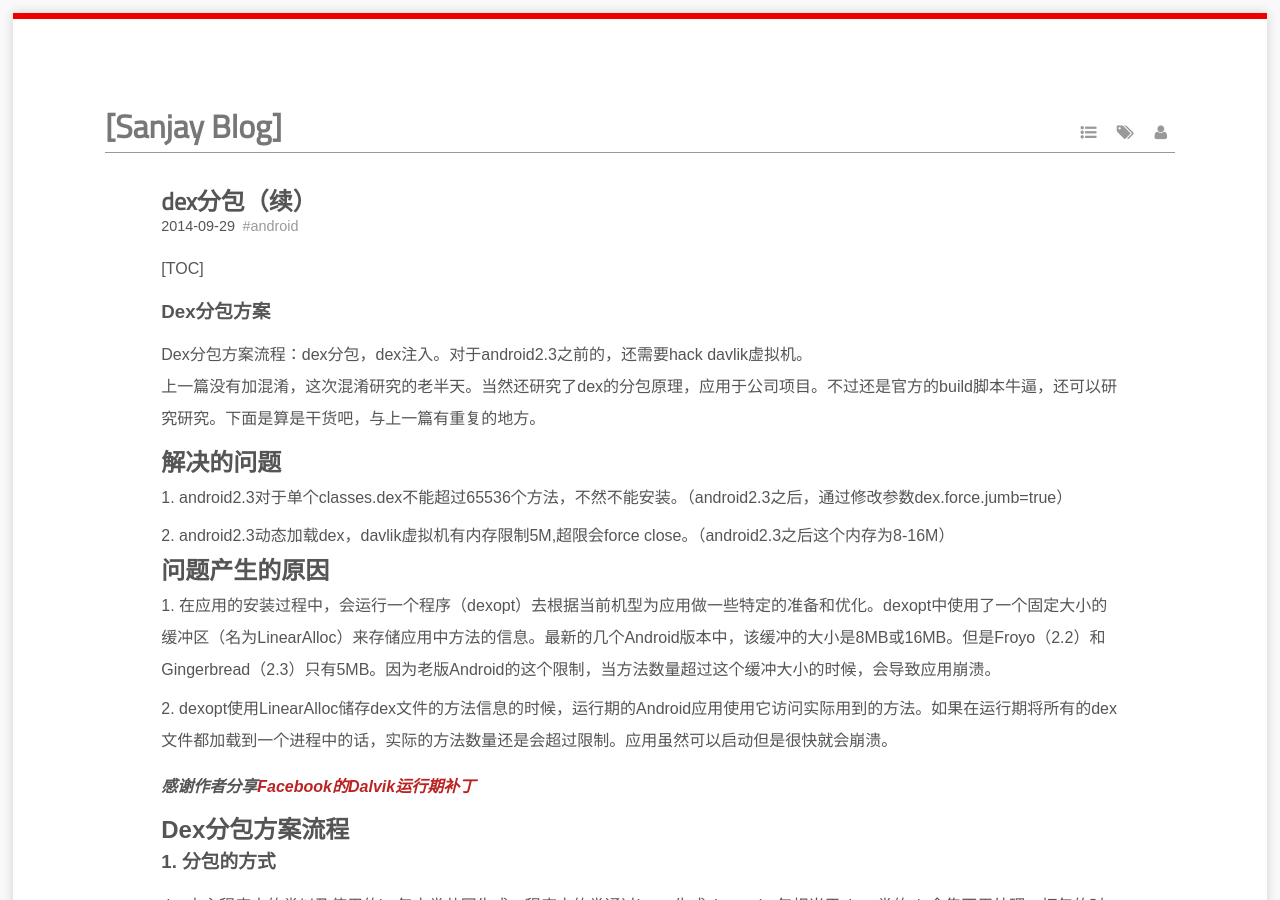
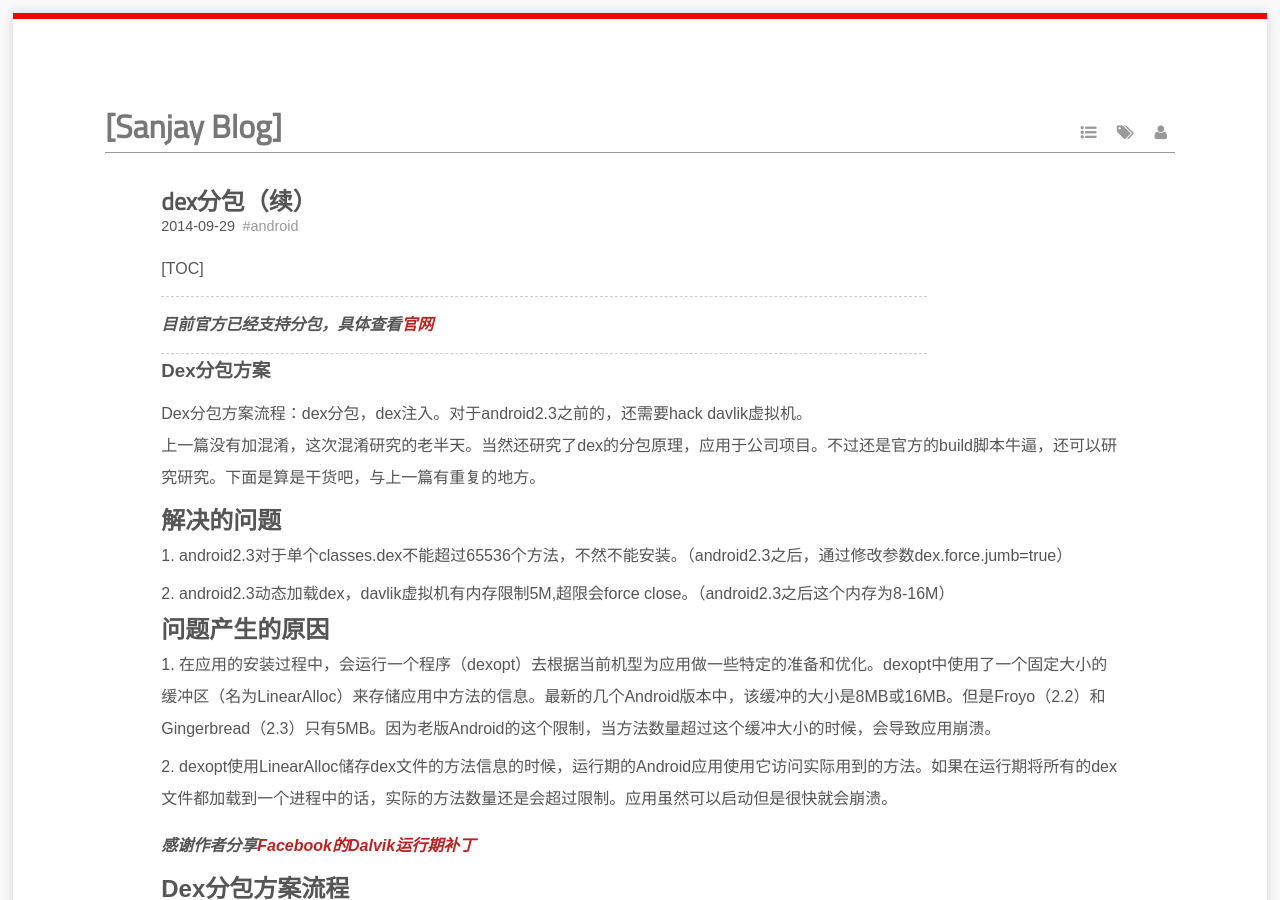
Before and after one commit to SanjayZhang/jekyll_blog, a Jekyll site: the page built from _posts/2014-09-29-subpackage-dex-&&-use-proguard.markdown, in a window 1280 px wide and 900 px high. Built offline with Jekyll 4.4.1, drawn with Linux system fonts in a browser that asks for light colours; some web fonts are replaced; Markdown is read by kramdown in place of the engine named in the settings.

Commit message:
keep diary

```diff
--- a/_posts/2014-09-29-subpackage-dex-&&-use-proguard.markdown
+++ b/_posts/2014-09-29-subpackage-dex-&&-use-proguard.markdown
@@ -8,6 +8,13 @@ tags:
 ---
 
 [TOC]
+
+
+------
+
+***目前官方已经支持分包，具体查看[官网](https://developer.android.com/reference/android/support/multidex/MultiDex.html)***
+
+------
 
 Dex分包方案
 ===
```
